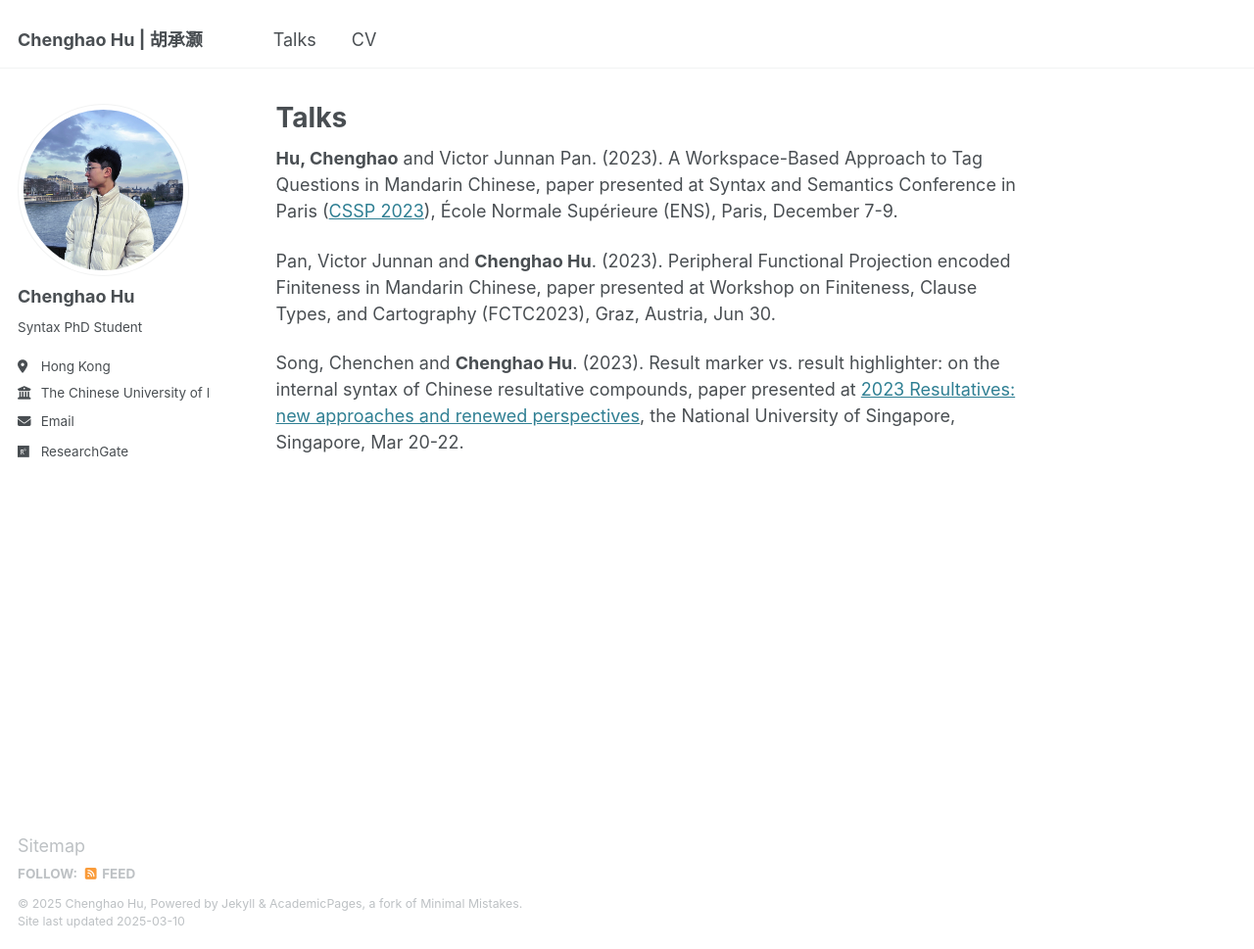
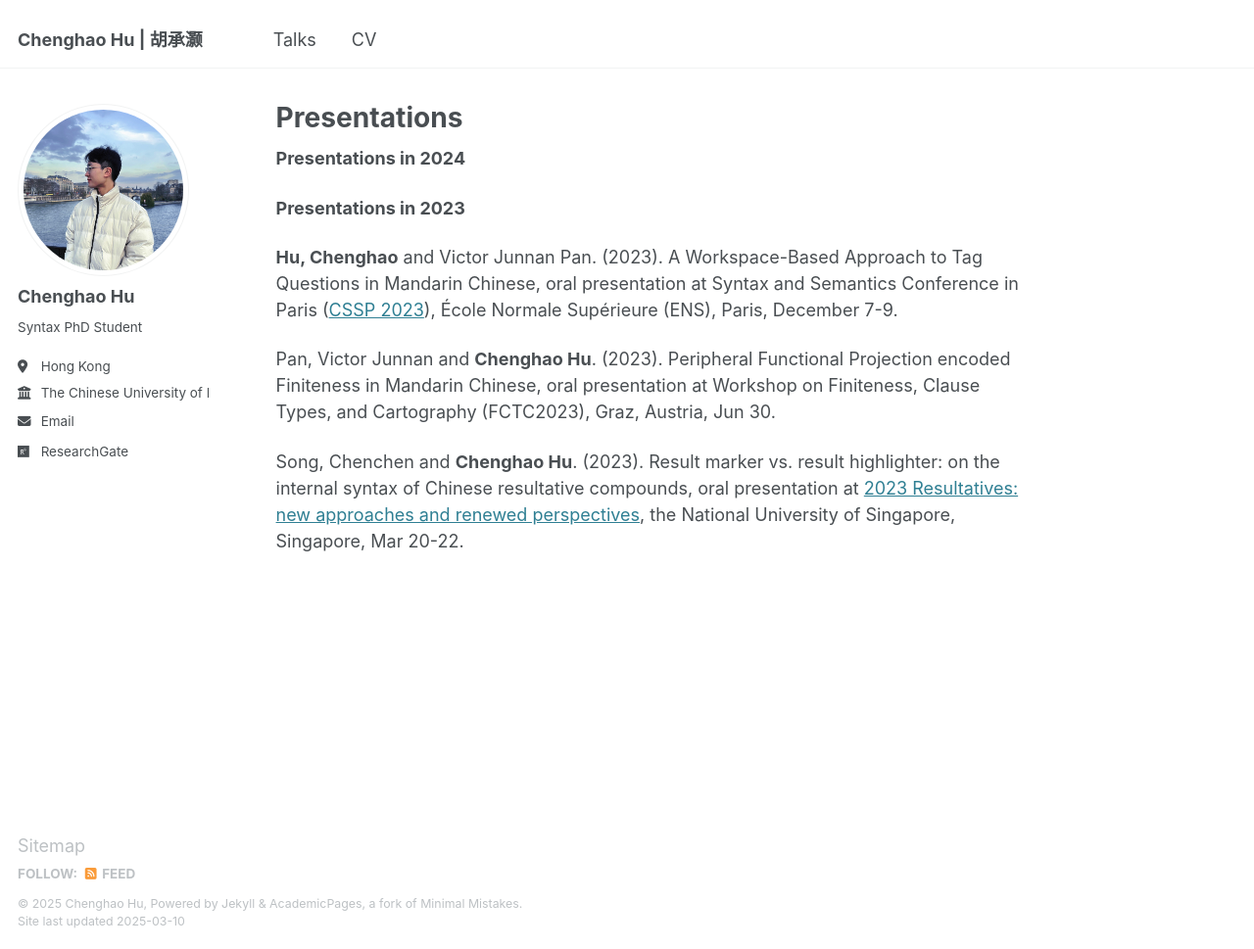
Before and after one commit to Chenghao-Hu/chenghao-hu.github.io, a Jekyll site: the page built from _pages/talks.md, in a window 1280 px wide and 969 px high. Shown: the whole window at 98% size. Built offline with Jekyll 4.4.1, drawn with Linux system fonts in a browser that asks for light colours.

Commit message:
Update talks.md

```diff
--- a/_pages/talks.md
+++ b/_pages/talks.md
@@ -1,6 +1,6 @@
 ---
 permalink: /talks/
-title: Talks
+title: Presentations
 type: page
 author_profile: true
 design:
@@ -9,8 +9,14 @@ design:
 
 ---
 
-**Hu, Chenghao** and Victor Junnan Pan. (2023). A Workspace-Based Approach to Tag Questions in Mandarin Chinese, paper presented at Syntax and Semantics Conference in Paris ([CSSP 2023](https://cssp-2023.llf-paris.fr/)), École Normale Supérieure (ENS), Paris, December 7-9.
+**Presentations in 2024**
 
-Pan, Victor Junnan and **Chenghao Hu**. (2023). Peripheral Functional Projection encoded Finiteness in Mandarin Chinese, paper presented at Workshop on Finiteness, Clause Types, and Cartography (FCTC2023), Graz, Austria, Jun 30.
 
-Song, Chenchen and **Chenghao Hu**. (2023). Result marker vs. result highlighter: on the internal syntax of Chinese resultative compounds, paper presented at [2023 Resultatives: new approaches and renewed perspectives](https://blog.nus.edu.sg/resultatives2023/), the National University of Singapore, Singapore, Mar 20-22.
+
+**Presentations in 2023**
+
+**Hu, Chenghao** and Victor Junnan Pan. (2023). A Workspace-Based Approach to Tag Questions in Mandarin Chinese, oral presentation at Syntax and Semantics Conference in Paris ([CSSP 2023](https://cssp-2023.llf-paris.fr/)), École Normale Supérieure (ENS), Paris, December 7-9.
+
+Pan, Victor Junnan and **Chenghao Hu**. (2023). Peripheral Functional Projection encoded Finiteness in Mandarin Chinese, oral presentation at Workshop on Finiteness, Clause Types, and Cartography (FCTC2023), Graz, Austria, Jun 30.
+
+Song, Chenchen and **Chenghao Hu**. (2023). Result marker vs. result highlighter: on the internal syntax of Chinese resultative compounds, oral presentation at [2023 Resultatives: new approaches and renewed perspectives](https://blog.nus.edu.sg/resultatives2023/), the National University of Singapore, Singapore, Mar 20-22.
```
